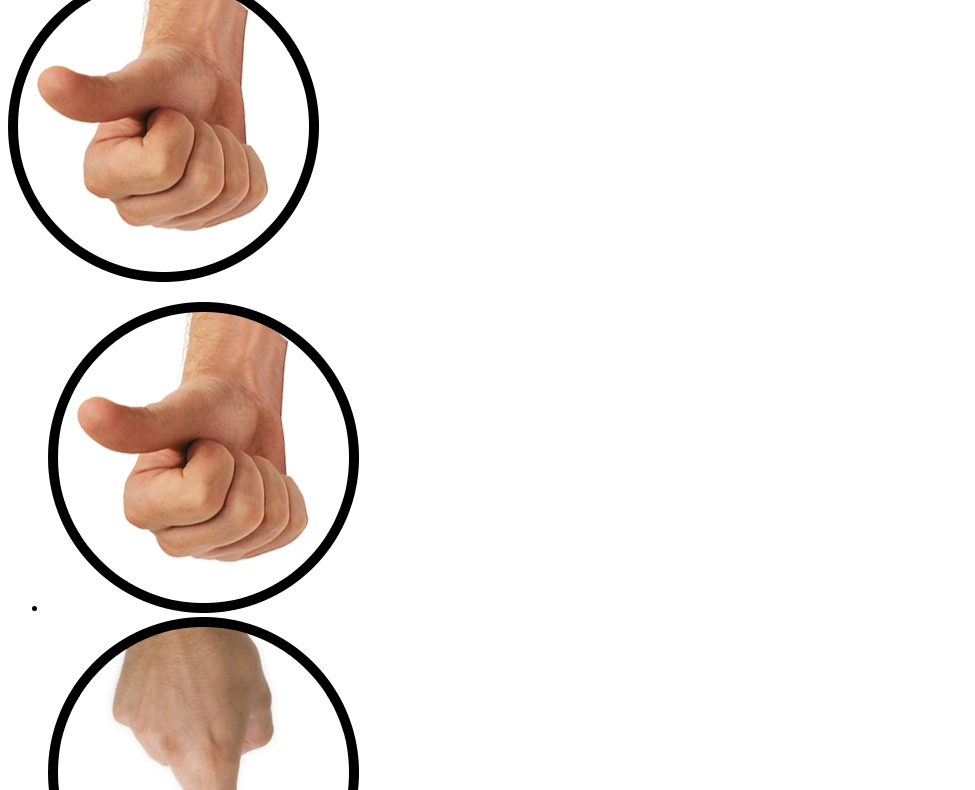
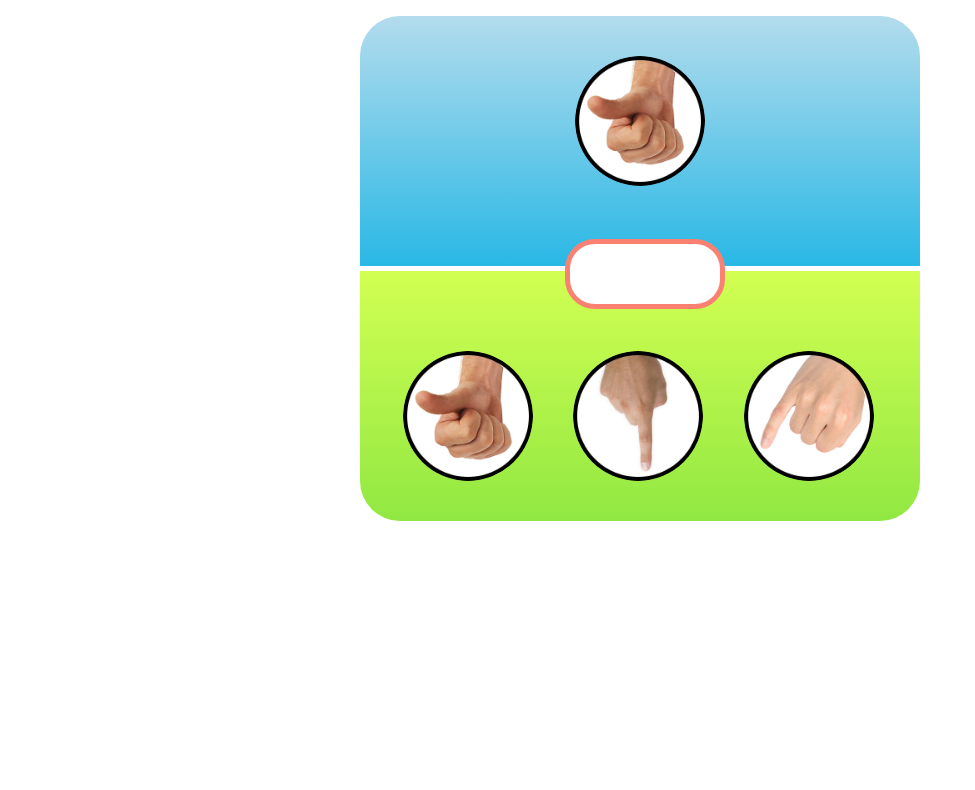
Before and after one commit to imaami-star/belajar-java, a plain HTML site: page suwit java v2/suwit.html in a window 1280 px wide. Shown: the part 109-899 px from the top of the page, without its empty margins (0-975 px from the left). After the commit the page ends 800 px from the top, so only its background shows below. Drawn offline with Linux system fonts and the light colour scheme.

Commit message:
nambahkan link ke suwit css

```diff
--- a/suwit java v2/suwit.html
+++ b/suwit java v2/suwit.html
@@ -3,6 +3,7 @@
 <head>
     <meta charset="UTF-8">
     <meta name="viewport" content="width=device-width, initial-scale=1.0">
+    <link rel="stylesheet" href="suwit.css">
     <title></title>
 </head>
 <body>
```
